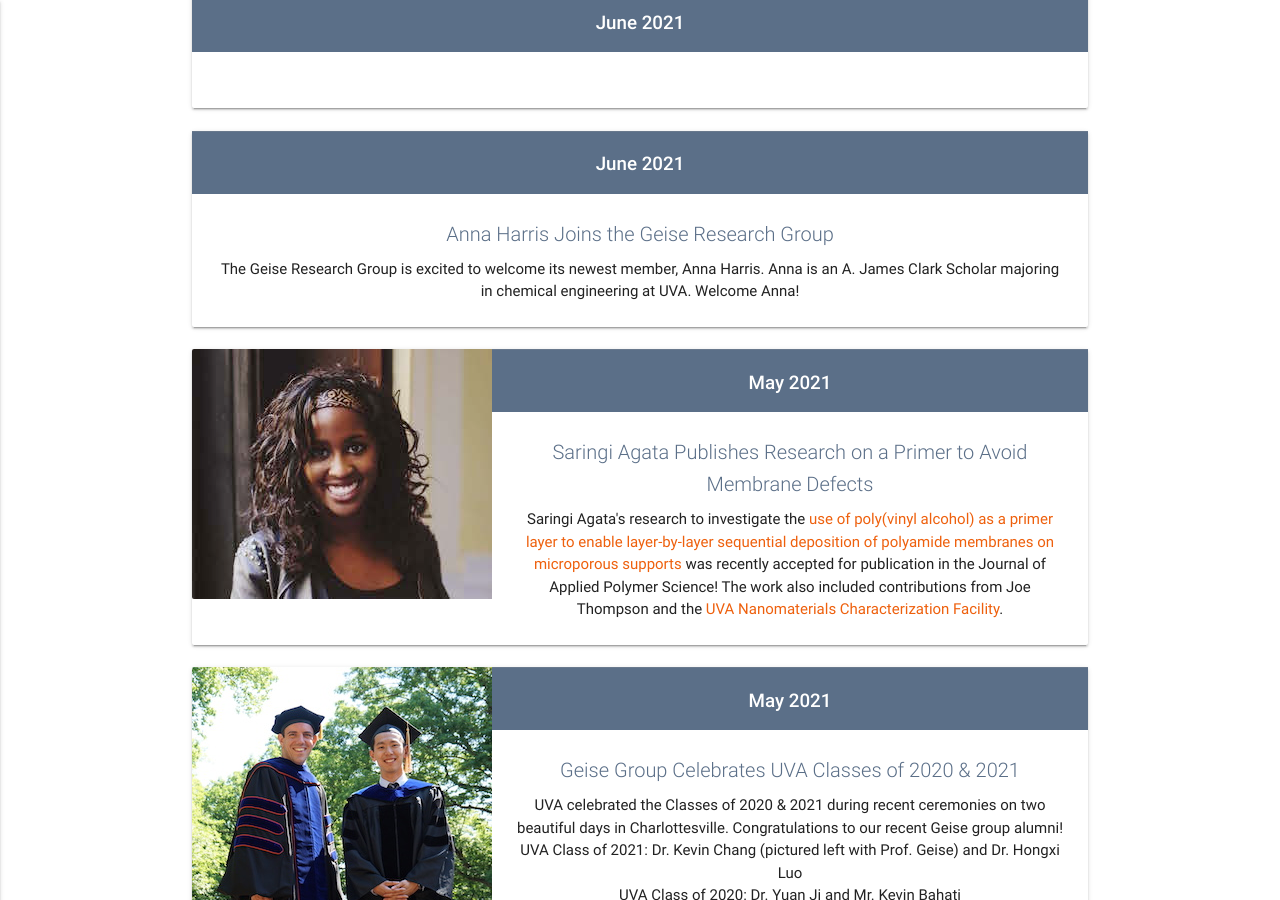
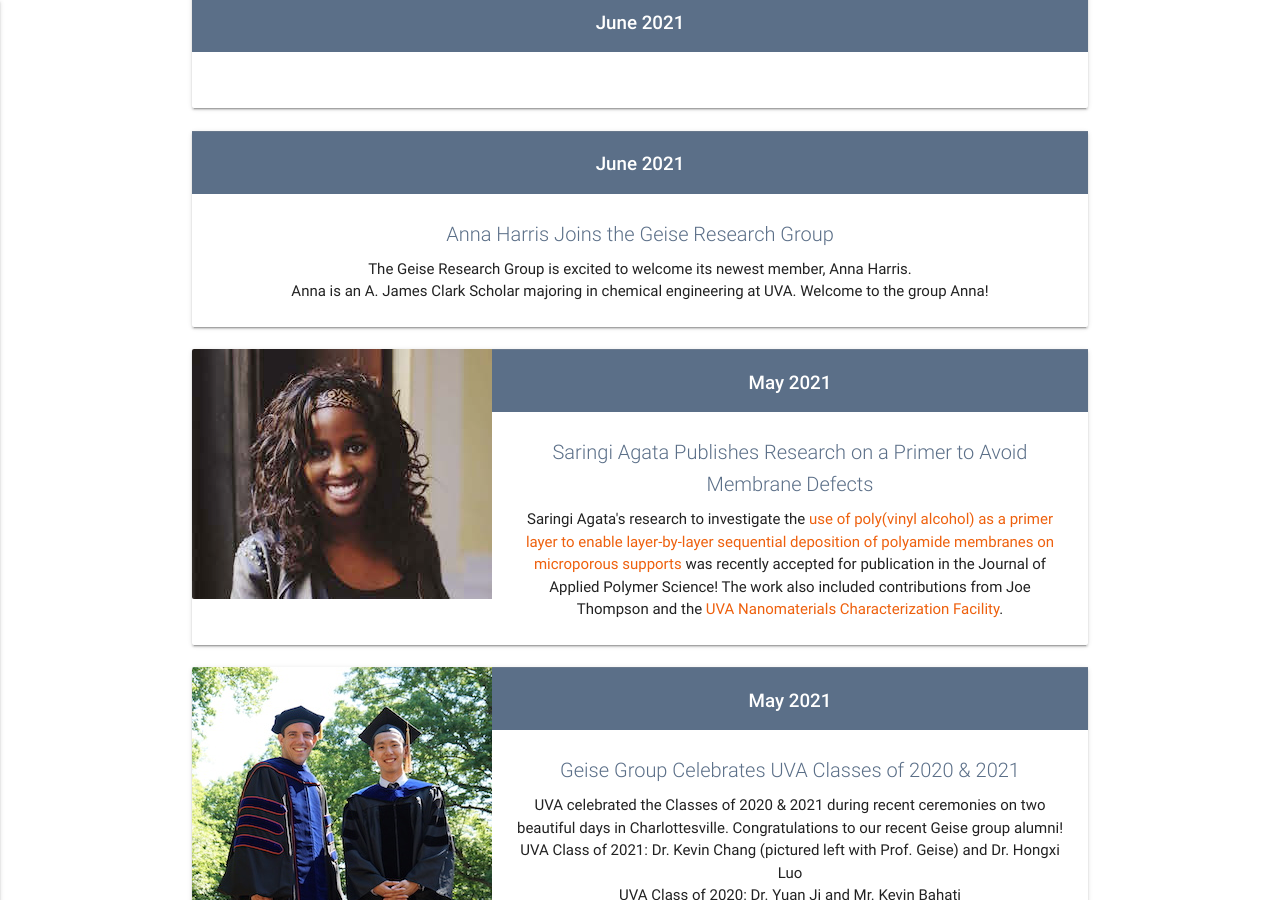
Before and after one commit to geisegroup/geisegroup.github.io, a Jekyll site: the page built from index.md, in a window 1280 px wide and 900 px high, scrolled down 2377 px. Built offline with Jekyll 4.4.1, drawn with Linux system fonts in a browser that asks for light colours; nearby versions of some CDN libraries.

Commit message:
Update 21_harris_add.html

```diff
--- a/_newsItems/21_harris_add.html
+++ b/_newsItems/21_harris_add.html
@@ -2,6 +2,6 @@
 date: 2021-06-01
 year: 2021
 title: Anna Harris Joins the Geise Research Group
-text: The Geise Research Group is excited to welcome its newest member, Anna Harris. Anna is an A. James Clark Scholar majoring in chemical engineering at UVA. Welcome Anna!
+text: The Geise Research Group is excited to welcome its newest member, Anna Harris.<br>Anna is an A. James Clark Scholar majoring in chemical engineering at UVA. Welcome to the group Anna!
 image:
 ---
```
